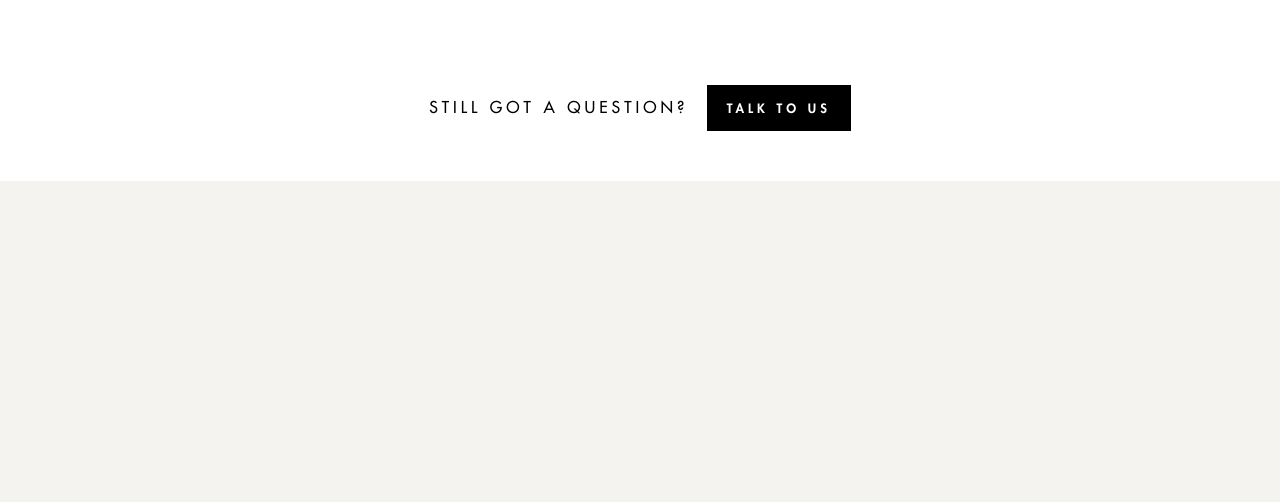
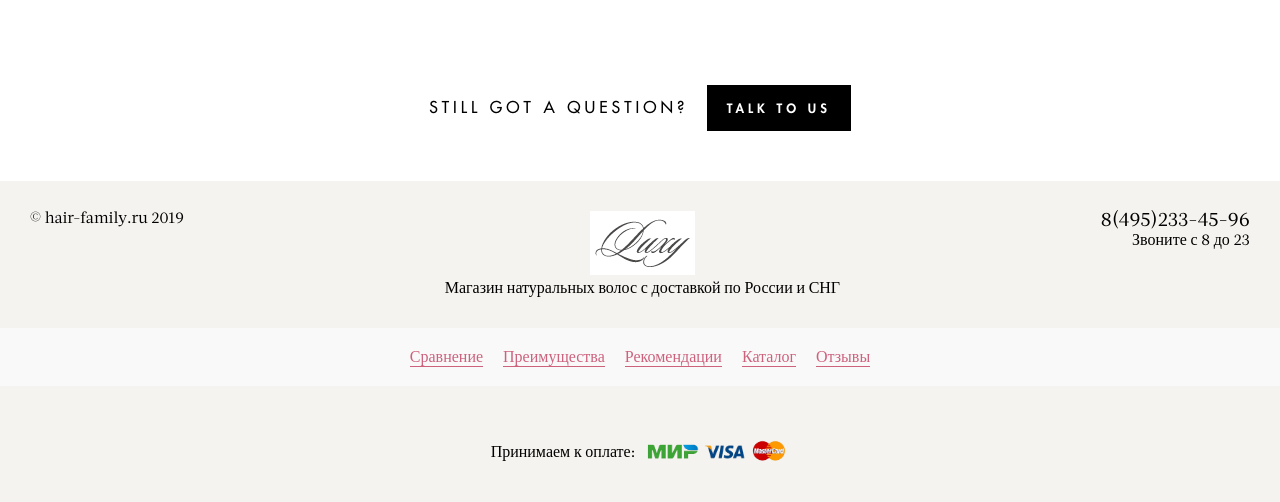
Before and after one commit to artemgnibeda/luxy, a plain HTML site: page index.html in a window 1280 px wide. Shown: the part 2717-3219 px from the top of the page. Before the commit the page ends 2898 px from the top, so only its background shows below. Drawn offline with nearby package versions, Linux system fonts and the light colour scheme.

Commit message:
add footer

```diff
--- a/index.html
+++ b/index.html
@@ -220,6 +220,42 @@
     </section>
 
 
+
+    <footer>
+      <div class="container">
+        <div class="f-first-line">
+          <div class="">
+            © hair-family.ru 2019
+          </div>
+          <div class="text-center">
+            <img src="img/flogo.png"  alt="">
+            <div class="f-text">Магазин натуральных волос с доставкой по России и СНГ</div>
+          </div>
+          <div class="number-f">
+            <a href="">8(495)233-45-96</a>
+            <span>Звоните с 8 до 23</span>
+          </div>
+        </div>
+      </div>
+      <div class="bg-gray">
+        <div class="container">
+          <ul class="footer-nav">
+            <li><a href="">Сравнение</a></li>
+            <li><a href="">Преимущества</a></li>
+            <li><a href="">Рекомендации</a></li>
+            <li><a href="">Каталог</a></li>
+            <li><a href="">Отзывы</a></li>
+          </ul>
+        </div>
+      </div>
+      <div class="container">
+        <div class="pay">
+          Принимаем к оплате: <img src="img/visa.png" alt="">
+        </div>
+      </div>
+    </footer>
+
+
     <div id="video1" class="mfp-hide white-popup-block video-pop">
     <iframe width="560" height="315" src="https://www.youtube.com/embed/voAnuW1AllA" frameborder="0" allow="accelerometer; autoplay; encrypted-media; gyroscope; picture-in-picture" allowfullscreen></iframe>
   	<a class="popup-modal-dismiss diss" href="#"><img src="img/close.png" class="img-fluid" alt=""> Close</a>
@@ -253,6 +289,7 @@
     </div>
   <a class="popup-modal-dismiss diss" href="#"><img src="img/close.png" class="img-fluid" alt=""></a>
   </div>
+
     <script src="https://code.jquery.com/jquery-2.2.4.min.js" ></script>
     <script src="magnific-popup/jquery.magnific-popup.js"></script>
     <script type="text/javascript" src="slick/slick.min.js"></script>
--- a/scss/style.scss
+++ b/scss/style.scss
@@ -536,13 +536,62 @@ body {
     width: 100%;
   }
 }
-
+.text-center {
+  text-align: center;
+}
 .view-mob {
   display: none;
 }
 .mob-info-scroll {
   display: none;
 }
+
+footer {
+  .f-first-line {
+    display: flex;
+    justify-content: space-between;
+    padding: 30px 0;
+    padding-bottom: 15px;
+  }
+  .number-f {
+    text-align: right;
+    a{
+      display: block;
+      font-size: 20px;
+      color: #000;
+      text-decoration: none;
+    }
+
+  }
+  .footer-nav {
+    display: flex;
+    flex-wrap: wrap;
+    padding: 20px 0;
+    justify-content: center;
+    li {
+      list-style: none;
+      margin: 0 10px;
+      a {
+        color: #CD627D;
+        border-bottom: 1px solid #CD627D;
+        text-decoration: none;
+      }
+    }
+  }
+  .pay {
+    padding: 30px 0;
+    display: flex;
+    align-items: center;
+    justify-content: center;
+    img {
+      display: inline-block;
+      height: 40px;
+      margin-left: 10px;
+    }
+  }
+}
+
+
 @media (max-width: 1023px) {
   .bg-white-mob {
     background-color: #fff;
@@ -615,6 +664,11 @@ body {
   .accordion-section .accord-header {
     margin-right: 0;
   }
+  .video-pop {
+    iframe {
+      width: 100%!important;
+    }
+  }
 
 }
 
@@ -647,6 +701,19 @@ body {
     display: block;
     margin-top: 20px;
   }
+  .slider-pop {
+    max-width: 100%;
+    padding: 10px;
+  }
+  .slider-pop p {
+    padding: 15px;
+  }
+  .slider-pop .diss {
+    top: -40px;
+  }
+  .pop-img {
+    width: 95vw;
+  }
 }
 
 @media (max-width: 350px) {
```
Also changed, not shown: img/flogo.png (added), img/visa.png (added), main.css, 1 other file.
